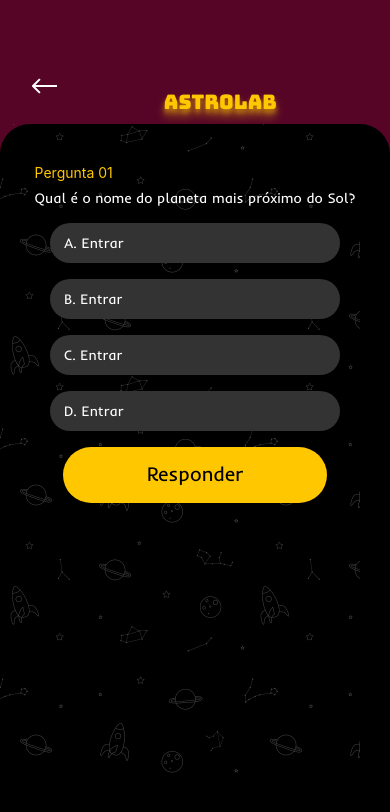
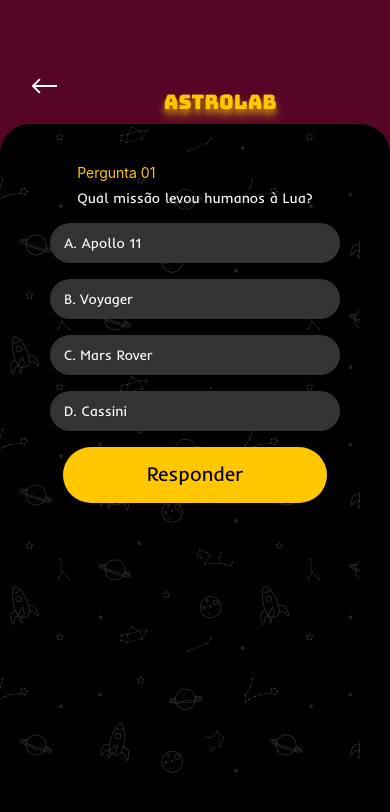
Before and after one commit to dEgito/Astrolab-Quiz, a React Native app: screen /Game in a window 390 px wide. Shown: the top 812 px of the page. Built offline with nearby package versions, Linux system fonts and the light colour scheme.

Commit message:
feat: finishing game

```diff
--- a/src/contexts/auth.js
+++ b/src/contexts/auth.js
@@ -4,14 +4,21 @@ import questionsMock from "../mocks/questionsMock";
 const AuthContext = createContext();
 
 export function AuthProvider({ children }) {
-  const [username, setUsername] = useState("abs");
+  const [username, setUsername] = useState("");
   const [punctuation, setPunctuation] = useState(0);
+  const [bestPunctuation, setBestPunctuation] = useState(0);
   const [questions, setQuestions] = useState(
     shuffleArray(questionsMock).slice(0, 11)
   );
 
   const createNewQuestions = () => {
     setQuestions(shuffleArray(questionsMock).slice(0, 11));
+  };
+
+  const resetGame = () => {
+    setUsername("");
+    setPunctuation(0);
+    setBestPunctuation(0);
   };
 
   return (
@@ -21,8 +28,11 @@ export function AuthProvider({ children }) {
         setUsername,
         punctuation,
         setPunctuation,
+        bestPunctuation,
+        setBestPunctuation,
         questions,
         createNewQuestions,
+        resetGame,
       }}
     >
       {children}
--- a/src/pages/FinalScore/FinalScore.js
+++ b/src/pages/FinalScore/FinalScore.js
@@ -5,8 +5,12 @@ import Bg from "../../../assets/bg.png";
 import astrolabIcon from "../../../assets/astrolab-icon.png";
 import GoldButton from "../../components/GoldButton";
 import FooterText from "../../components/FooterText";
+import { useAuthContext } from "../../contexts/auth";
+import { useNavigation } from "@react-navigation/native";
 
 export default function FinalScore() {
+  const { punctuation } = useAuthContext();
+  const navigation = useNavigation();
   let [fontsLoaded, fontError] = useFonts({
     Inder_400Regular,
     Poppins_600SemiBold,
@@ -19,13 +23,13 @@ export default function FinalScore() {
     <View style={styles.container}>
       <ImageBackground source={Bg} style={styles.backgroundAstrolab}>
         <Text style={styles.TextoPontuacao}>Sua pontuação final foi:</Text>
-        <Text style={styles.pontuacaoFinal}>100 pts!</Text>
+        <Text style={styles.pontuacaoFinal}>{punctuation} pts!</Text>
         <Image source={astrolabIcon} />
         <GoldButton
           style={{ fontFamily: "Inder_400Regular", fontSize: 3 }}
           text="Jogar novamente"
           onPress={() => {
-            console.log("testing");
+            navigation.navigate("StartGame");
           }}
         ></GoldButton>
       </ImageBackground>
--- a/src/pages/StartGame/index.js
+++ b/src/pages/StartGame/index.js
@@ -17,7 +17,7 @@ import { useAuthContext } from "../../contexts/auth";
 
 export default function StartGame() {
   const navigation = useNavigation();
-  const { username, punctuation, questions, createNewQuestions } =
+  const { username, punctuation, questions, createNewQuestions, resetGame } =
     useAuthContext();
 
   return (
@@ -25,6 +25,7 @@ export default function StartGame() {
       <View className="px-[32px] h-2">
         <Pressable
           onPress={() => {
+            resetGame();
             navigation.goBack();
           }}
         >
@@ -60,7 +61,8 @@ export default function StartGame() {
         <GoldButton
           text="Jogar"
           onPress={() => {
-            navigation.navigate("");
+            createNewQuestions();
+            navigation.navigate("Game");
           }}
         />
 
--- a/src/pages/game/index.js
+++ b/src/pages/game/index.js
@@ -8,15 +8,33 @@ import {
 } from "react-native";
 import LeftArrow from "../../../assets/icons/LeftArrow";
 import GoldButton from "../../components/GoldButton";
-import { useState } from "react";
+import { useEffect, useState } from "react";
+import { useAuthContext } from "../../contexts/auth";
+import { useNavigation } from "@react-navigation/native";
 
 export default function Game() {
-  const [isTaped, onTaped] = useState("");
+  const { questions, setPunctuation, setBestPunctuation } = useAuthContext();
+  const [isTaped, onTaped] = useState(null);
+  const [actualQuestionIndex, setActualQuestionIndex] = useState(0);
+  const [answerArray, setAnswerArray] = useState([]);
+  const navigation = useNavigation();
+
+  const actualQuestion = questions[actualQuestionIndex];
 
   return (
     <View className="w-full h-full bg-primaryPurple pt-[20%]">
       <View className="px-[32px]">
+        <Pressable
+          onPress={() => {
+            if (actualQuestionIndex === 0) {
+              navigation.navigate("StartGame");
+              return;
+            }
+            setActualQuestionIndex((index) => index - 1);
+          }}
+        >
           <LeftArrow />
+        </Pressable>
         <Text
           className="text-[20px] text-gold drop-shadow-gold absolute -bottom-5 left-[42%]"
           style={styles.text_bungee}
@@ -34,61 +52,68 @@ export default function Game() {
             marginTop: 40,
           }}
         >
-          <Text className="text-gold mb-2">Pergunta 01</Text>
-          <Text style={styles.text_alternative}>
-            Qual é o nome do planeta mais próximo do Sol?
+          <Text className="text-gold mb-2">
+            Pergunta{" "}
+            {actualQuestionIndex !== 9 ? `0${actualQuestionIndex + 1}` : "10"}
           </Text>
+          <Text style={styles.text_alternative}>{actualQuestion.question}</Text>
         </View>
 
+        {actualQuestion.alternatives.map((text, index) => (
           <Pressable
             style={{
               ...styles.button,
-            backgroundColor: isTaped === "a" ? "#FFC700" : "#333",
+              backgroundColor:
+                isTaped === String.fromCharCode(65 + index)
+                  ? "#FFC700"
+                  : "#333",
+
+              marginBottom: index === 3 ? 16 : 0,
             }}
             onPress={(e) => {
-            onTaped("a");
+              onTaped(String.fromCharCode(65 + index));
             }}
           >
-          <Text style={styles.text_alternative}>A. Entrar</Text>
-        </Pressable>
-        <Pressable
+            <Text
               style={{
-            ...styles.button,
-            backgroundColor: isTaped === "b" ? "#FFC700" : "#333",
-          }}
-          onPress={() => {
-            onTaped("b");
+                ...styles.text_alternative,
+                color:
+                  isTaped === String.fromCharCode(65 + index) ? "#333" : "#fff",
               }}
             >
-          <Text style={styles.text_alternative}>B. Entrar</Text>
+              {String.fromCharCode(65 + index)}. {text}
+            </Text>
           </Pressable>
-        <Pressable
-          style={{
-            ...styles.button,
-            backgroundColor: isTaped === "c" ? "#FFC700" : "#333",
-          }}
-          onPress={() => {
-            onTaped("c");
-          }}
-        >
-          <Text style={styles.text_alternative}>C. Entrar</Text>
-        </Pressable>
-        <Pressable
-          style={{
-            ...styles.button,
-            backgroundColor: isTaped === "d" ? "#FFC700" : "#333",
-            marginBottom: 16,
-          }}
-          onPress={() => {
-            onTaped("d");
-          }}
-        >
-          <Text style={styles.text_alternative}>D. Entrar</Text>
-        </Pressable>
+        ))}
+
         <GoldButton
           text="Responder"
           onPress={() => {
-            console.log("cloquinha");
+            if (isTaped === null) return;
+            const arrayIndex = isTaped.charCodeAt(0) - 65;
+            const selectedAnswer = actualQuestion.alternatives[arrayIndex];
+            const questionPunctuation =
+              selectedAnswer === actualQuestion.correct ? 10 : 0;
+
+            if (actualQuestionIndex === 9) {
+              const punctuation = answerArray.reduce(
+                (partialSum, a) => partialSum + a,
+                questionPunctuation
+              );
+              setPunctuation(punctuation);
+              setBestPunctuation((oldPunctuation) =>
+                punctuation > oldPunctuation ? punctuation : oldPunctuation
+              );
+              navigation.navigate("FinalScore");
+              return;
+            }
+
+            setAnswerArray((answerArray) => [
+              ...answerArray,
+              questionPunctuation,
+            ]);
+            onTaped(null);
+            setActualQuestionIndex((index) => index + 1);
           }}
         />
       </ImageBackground>
--- a/src/pages/home/index.js
+++ b/src/pages/home/index.js
@@ -53,7 +53,9 @@ export default function Home() {
         <Pressable
           style={styles.button}
           onPress={() => {
+            if (!text) return;
             setUsername(text);
+            setTimeout(() => onChangeText(""), 500);
             navigation.navigate("StartGame");
           }}
         >
--- a/src/routes/index.js
+++ b/src/routes/index.js
@@ -34,6 +34,13 @@ export default function Routes() {
             headerShown: false,
           }}
         />
+        <Stack.Screen
+          name="FinalScore"
+          component={FinalScore}
+          options={{
+            headerShown: false,
+          }}
+        />
       </Stack.Navigator>
     </NavigationContainer>
   );
```
Lines whose indentation alone changed are shown as unchanged.
